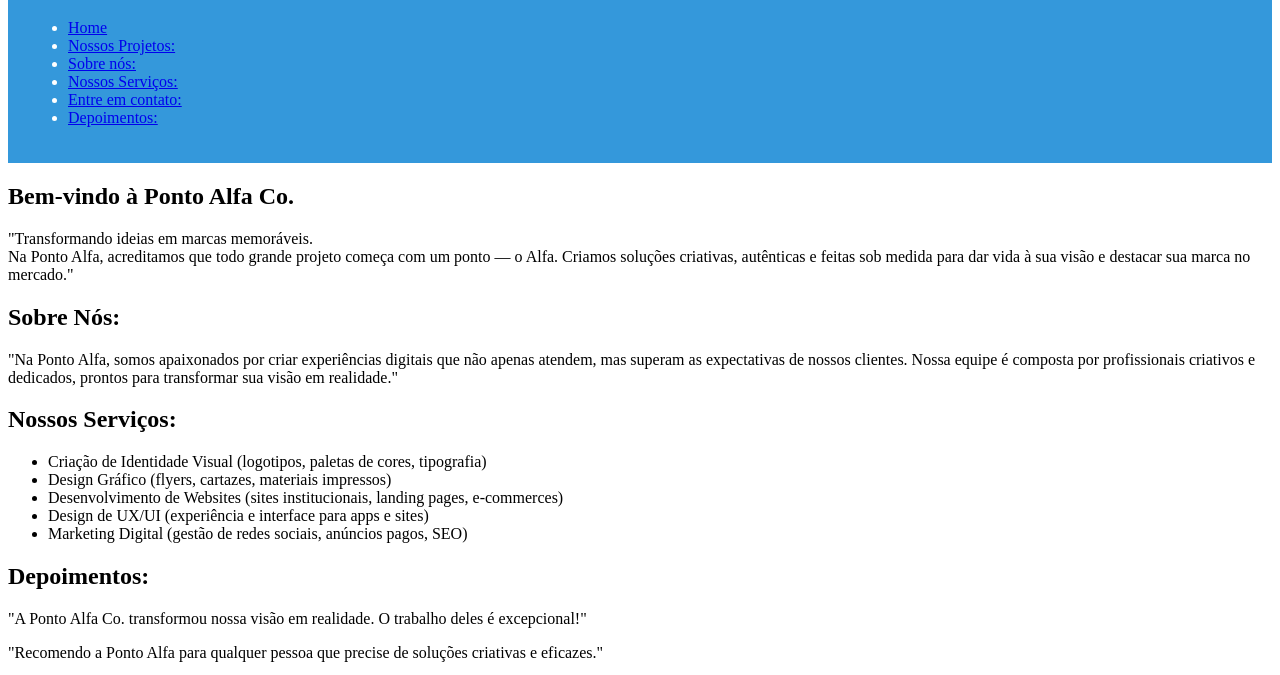
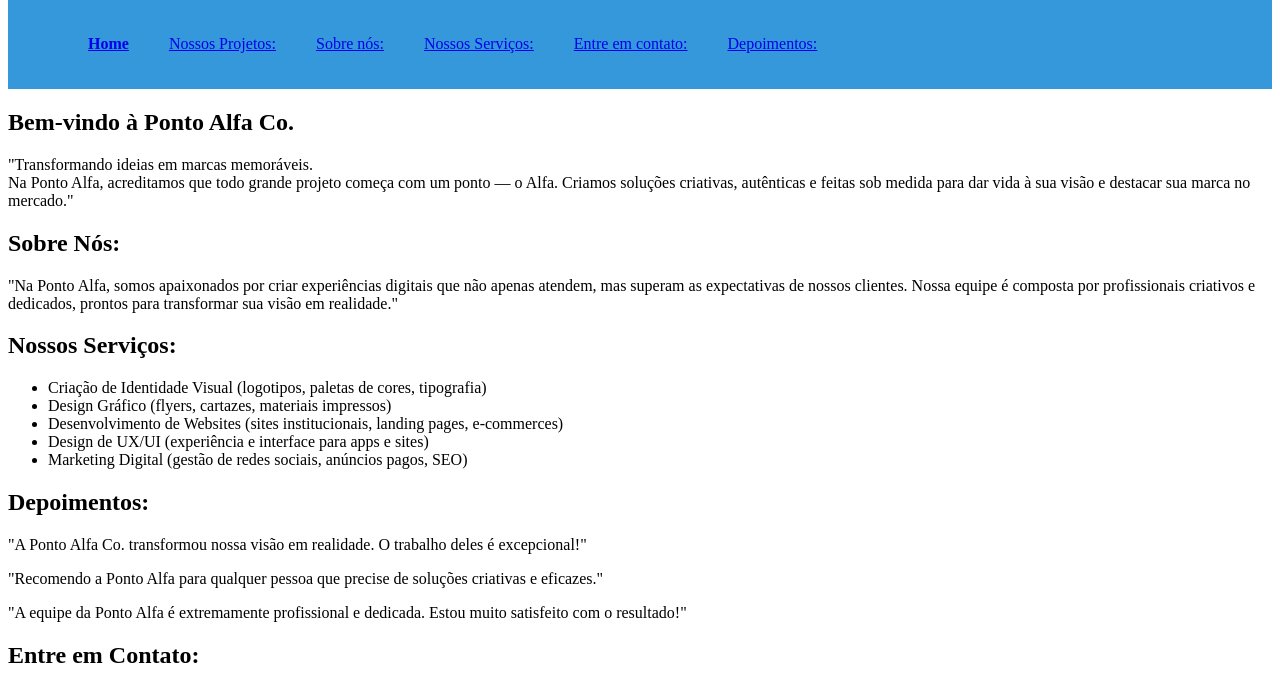
Before and after one commit to TheoRodrigues1/Ponto-Alfa-Co.-Agencia-Web-Criativa---Primario, a plain HTML site: page Ponto Alfa Co. (Agencia Web Criativa) - Primario/index.html in a window 1280 px wide. Shown: the part 89-764 px from the top of the page. Drawn offline with Linux system fonts and the light colour scheme.

Commit message:
Add files via upload

```diff
--- a/Ponto Alfa Co. (Agencia Web Criativa) - Primario/index.html
+++ b/Ponto Alfa Co. (Agencia Web Criativa) - Primario/index.html
@@ -9,19 +9,14 @@
     <body>
         <header class="cabecalho">
             <h1>Ponto Alfa Co.</h1>
-            <nav class="navbar">
-                <div class="navbar__menu-toggle" id="menu-toggle">
-                    <span class="navbar__menu-toggle-span"></span>
-                    <span class="navbar__menu-toggle-span"></span>
-                    <span class="navbar__menu-toggle-span"></span>
-                </div>
-                <ul class="navbar__links" id="menu">
-                    <li class="navbar__item navbar__item--active"><a class="navbar__link navbar__link--active" href="#Home">Home</a></li>
-                    <li class="navbar__item"><a class="navbar__link" href="#Projetos">Nossos Projetos:</a></li>
-                    <li class="navbar__item"><a class="navbar__link" href="#Sobre">Sobre nós:</a></li>
-                    <li class="navbar__item"><a class="navbar__link" href="#Servicos">Nossos Serviços:</a></li>
-                    <li class="navbar__item"><a class="navbar__link" href="#Contato">Entre em contato:</a></li>
-                    <li class="navbar__item"><a class="navbar__link" href="#Depoimentos">Depoimentos:</a></li>
+            <nav class="cabecalho__navbar">
+                <ul class="cabecalho__navbar__links" id="menu">
+                    <li class="cabecalho__navbar__links-item cabecalho__navbar__links-item--active"><a href="#Home">Home</a></li>
+                    <li class="cabecalho__navbar__links-item"><a href="#Projetos">Nossos Projetos:</a></li>
+                    <li class="cabecalho__navbar__links-item"><a href="#Sobre">Sobre nós:</a></li>
+                    <li class="cabecalho__navbar__links-item"><a href="#Servicos">Nossos Serviços:</a></li>
+                    <li class="cabecalho__navbar__links-item"><a href="#Contato">Entre em contato:</a></li>
+                    <li class="cabecalho__navbar__links-item"><a href="#Depoimentos">Depoimentos:</a></li>
                 </ul>
             </nav>
         </header>
```
